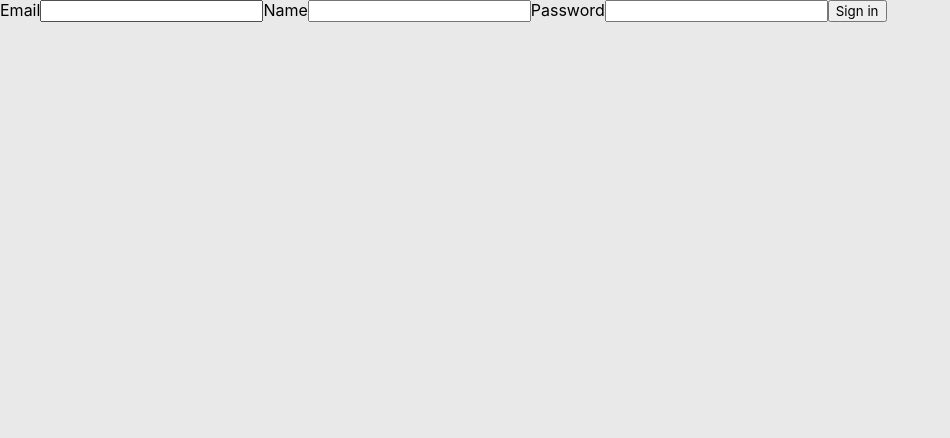
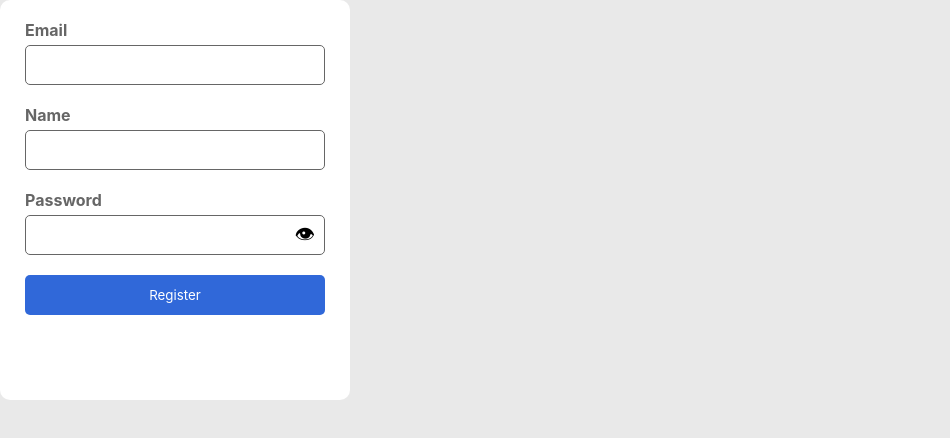
Before and after one commit to saile515/math-of-the-day, a Next.js app: page /signup in a window 1280 px wide. Shown: the top 438 px of the page, without its empty margins (0-950 px from the left). Built offline with nearby package versions, Linux system fonts and the light colour scheme; no server answers.

Commit message:
Fixed sign up callback bug

```diff
--- a/components/Difficulty.tsx
+++ b/components/Difficulty.tsx
@@ -28,7 +28,7 @@ type DifficultyButtonProps = {
 export class DifficultyButton extends React.Component<DifficultyButtonProps> {
 	render() {
 		return (
-			<Link href={"/solve/" + this.props.difficulty.name}>
+			<Link href={"/solve/" + this.props.difficulty.name} passHref>
 				<div className={styles.difficultyButton}>
 					<h2>{this.props.difficulty.name}</h2>
 					<p>Age: {this.props.difficulty.ages}</p>
--- a/components/HomePageContent.tsx
+++ b/components/HomePageContent.tsx
@@ -4,6 +4,7 @@ import { DifficultyButton, Difficulty } from "./Difficulty";
 import { Leaderboard } from "./Leaderboard";
 import { Profile } from "./Profile";
 import { useSession, signIn, signOut } from "next-auth/react";
+import router from "next/router";
 
 interface SolveButtonProps {
 	handleClick: MouseEventHandler;
@@ -22,7 +23,7 @@ function SolveButton({ handleClick }: SolveButtonProps) {
 		return (
 			<button
 				className={styles.mainButton}
-				onClick={() => signIn("Credentials")}
+				onClick={() => router.push("/signup")}
 			>
 				Solve
 			</button>
--- a/components/Problem.tsx
+++ b/components/Problem.tsx
@@ -1,6 +1,7 @@
 import React, { useEffect, useState } from "react";
 import { useRouter } from "next/router";
 import { problemData } from "../backend/database/problem";
+import Image from "next/image";
 
 export function Problem() {
 	const router = useRouter();
@@ -27,7 +28,7 @@ export function Problem() {
 				<h1>{data.title}</h1>
 				<h2>{data.difficulty}</h2>
 				<p>{data.problem}</p>
-				<img src={data.image} alt="Image" />
+				<Image src={data.image} alt="Image" />
 			</div>
 		);
 	}
--- a/components/Profile.tsx
+++ b/components/Profile.tsx
@@ -1,6 +1,4 @@
 import { useSession, signIn, signOut } from "next-auth/react";
-import { useEffect, useState } from "react";
-import { credentials } from "../backend/database/signup";
 import styles from "../styles/profile.module.scss";
 import { Stats } from "../components/Stats";
 
--- a/components/Stats.tsx
+++ b/components/Stats.tsx
@@ -13,6 +13,7 @@ export function Stats(props: StatsProps) {
 	const [profile, setProfileData] = useState<credentials>({});
 
 	useEffect(() => {
+		console.log(`/api/profile/${props.session.user.id}`);
 		fetch(`/api/profile/${props.session.user.id}`)
 			.then((data) => data.json())
 			.then((data) => {
--- a/pages/api/auth/[...nextauth].ts
+++ b/pages/api/auth/[...nextauth].ts
@@ -9,6 +9,8 @@ import {
 	SessionStrategy,
 	User as UserType,
 } from "next-auth/core/types";
+
+connect(process.env.DATABASE_URL);
 
 const options = {
 	callbacks: {
@@ -42,7 +44,6 @@ const options = {
 			},
 			id: "credentials",
 			async authorize(credentials, req) {
-				await connect(process.env.DATABASE_URL);
 				let hash = crypto
 					.createHash("sha256")
 					.update(credentials.password)
--- a/pages/api/leaderboard.ts
+++ b/pages/api/leaderboard.ts
@@ -1,5 +1,8 @@
+import { connect } from "mongoose";
 import { NextApiRequest, NextApiResponse } from "next";
-import { credentials, User } from "../../backend/database/signup";
+import { User } from "../../backend/database/signup";
+
+connect(process.env.DATABASE_URL);
 
 export default async function handler(
 	req: NextApiRequest,
@@ -23,7 +26,6 @@ export default async function handler(
 				});
 			}
 
-			return users;
+			res.send(JSON.stringify(users));
 		});
-	res.send(JSON.stringify(users));
 }
--- a/pages/api/profile/[...user].ts
+++ b/pages/api/profile/[...user].ts
@@ -1,6 +1,8 @@
+import { connect } from "mongoose";
 import { NextApiRequest, NextApiResponse } from "next";
-import { SYMBOL_PREVIEW_DATA } from "next/dist/server/api-utils";
 import { credentials, User } from "../../../backend/database/signup";
+
+connect(process.env.DATABASE_URL);
 
 export default function handler(req: NextApiRequest, res: NextApiResponse) {
 	return new Promise((resolve, reject) =>
--- a/pages/signup.tsx
+++ b/pages/signup.tsx
@@ -1,25 +1,60 @@
 import { NextPage } from "next";
 import { useSession } from "next-auth/react";
+import { useRouter } from "next/router";
+import { useState } from "react";
+import styles from "../styles/auth.module.scss";
 
 const SignUp: NextPage = () => {
 	const { data: session } = useSession();
+	const router = useRouter();
+	const { error } = router.query;
+	const [passwordType, setPasswordType] = useState<string>("password");
+
+	function togglePassword() {
+		setPasswordType(passwordType == "password" ? "text" : "password");
+	}
 
 	return (
-		<form method="post" action="/api/auth/signup">
-			<label>
-				Email
-				<input name="email" type="email" />
-			</label>
-			<label>
-				Name
-				<input name="name" type="name" maxLength={30} />
-			</label>
-			<label>
-				Password
-				<input name="password" type="password" />
-			</label>
-			<button type="submit">Sign in</button>
-		</form>
+		<div>
+			<form
+				className={styles.container}
+				method="post"
+				action="/api/auth/signup"
+			>
+				<label className={styles.label}>Email</label>
+				<input className={styles.input} name="email" type="email" />
+				<label className={styles.label}>Name</label>
+				<input
+					className={styles.input}
+					name="name"
+					type="name"
+					maxLength={30}
+				/>
+				<label className={styles.label}>Password</label>
+				<div className={styles.passwordContainer}>
+					<input
+						className={styles.input}
+						id="password"
+						name="password"
+						type={passwordType}
+					/>
+					<input
+						value="👁"
+						className={styles.togglePassword}
+						type="button"
+						onClick={() => togglePassword()}
+					/>
+				</div>
+				<button type="submit" className={styles.button}>
+					Register
+				</button>
+				{error && (
+					<p className={styles.error}>
+						A user with that email already exists.
+					</p>
+				)}
+			</form>
+		</div>
 	);
 };
 
--- /dev/null
+++ b/styles/auth.module.scss
@@ -0,0 +1,55 @@
+@import "./variables.scss";
+
+.container {
+	background-color: $color-strong;
+	display: flex;
+	flex-direction: column;
+	align-items: center;
+	width: 350px;
+	height: 400px;
+	border-radius: 10px;
+}
+
+.label {
+	color: $color-text-dimmed;
+	font-weight: bold;
+	width: 300px;
+	margin: 20px 0px 5px 0px;
+}
+
+.input {
+	width: 300px;
+	height: 40px;
+	border: 1px $color-text-dimmed solid;
+	border-radius: 5px;
+}
+
+.button {
+	width: 300px;
+	height: 40px;
+	background-color: $color-box;
+	border: none;
+	border-radius: 5px;
+	color: $color-strong;
+	margin-top: 20px;
+}
+
+.passwordContainer {
+	position: relative;
+}
+
+.togglePassword {
+	position: absolute;
+	right: 5px;
+	top: 5px;
+	padding: 0px;
+	width: 30px;
+	height: 30px;
+	font-size: 20px;
+	border: none;
+	background-color: transparent;
+}
+
+.error {
+	color: #ff0000;
+}
```
Also changed, not shown: pages/api/auth/signup.ts (+4 -5 lines), 2 other files (tests, documents, lock files or other folders).
